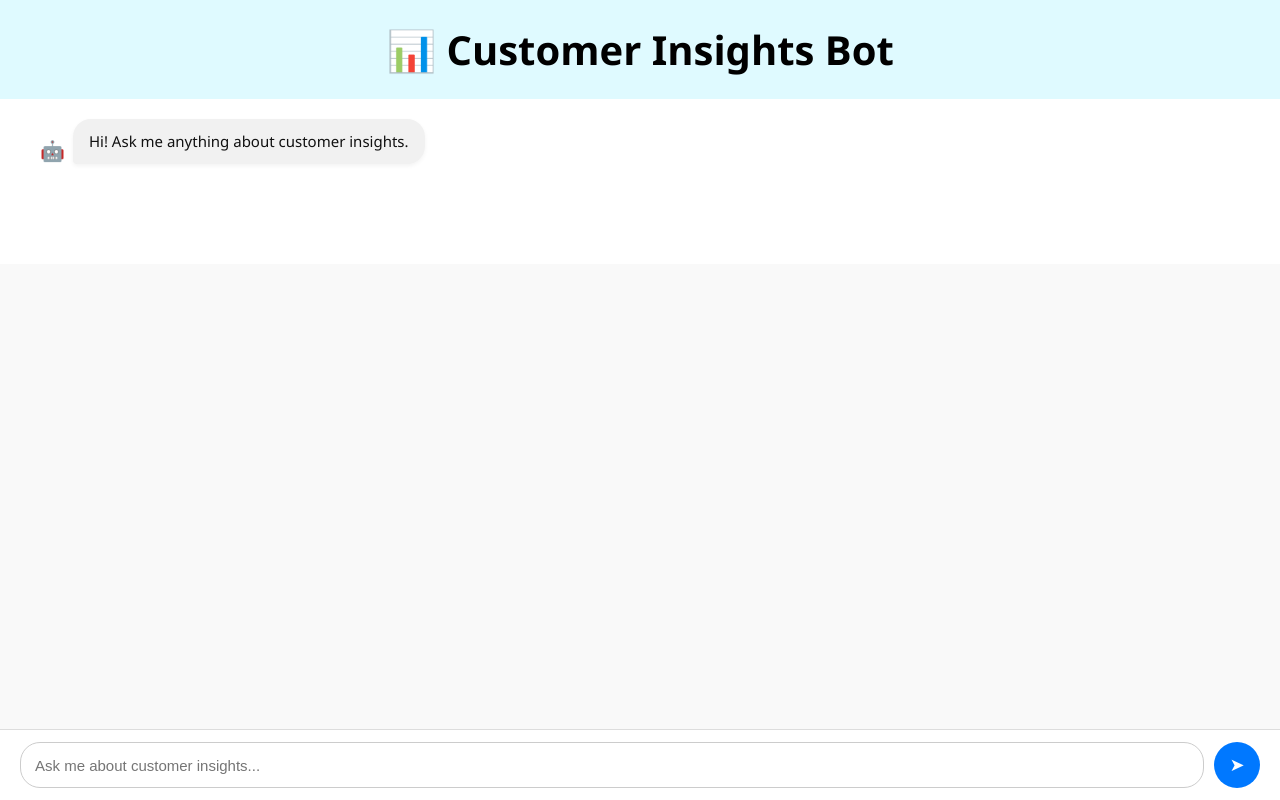
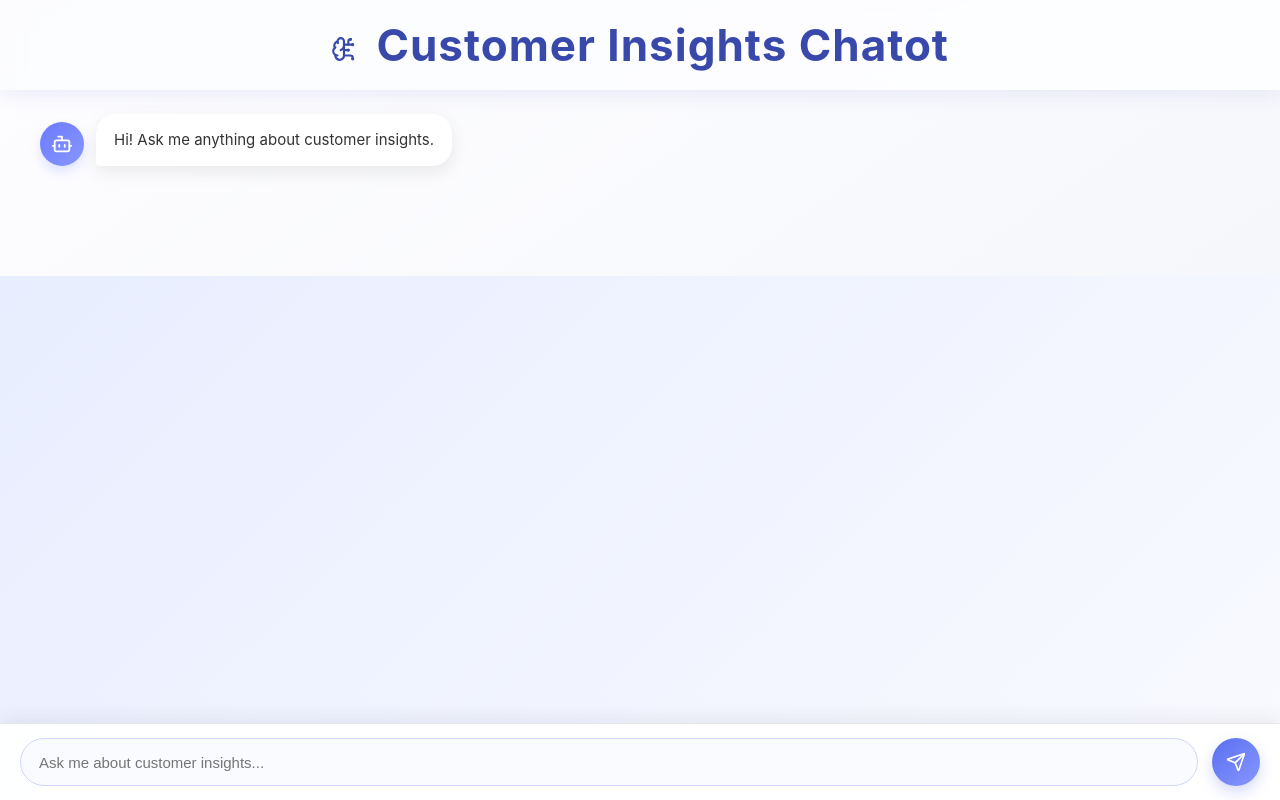
Before and after one commit to AmpleworkS/atnKB, a Flask app: page / in a window 1280 px wide. Run offline with Flask 3, Linux system fonts and the light colour scheme; some libraries are stand-ins or nearby versions.

Commit message:
updated ui

```diff
--- a/static/css/chat.css
+++ b/static/css/chat.css
@@ -7,59 +7,88 @@
 
 /* Full-page layout */
 body {
-  font-family: "Segoe UI", Tahoma, sans-serif;
-  background: #f9f9f9;
+  font-family: "Inter", "Segoe UI", Tahoma, sans-serif;
+  background: linear-gradient(135deg, #e6ecff, #f9faff);
   display: flex;
   flex-direction: column;
   height: 100vh;
+  color: #333;
+
 }
 
 /* Header */
 .chat-header {
-  background: #dffaff;
-  color: black;
-  font-size: 40px;
-  font-weight: 600;
-  padding: 22px 24px;
+  background: rgba(255, 255, 255, 0.85);
+  backdrop-filter: blur(10px);
+  color: #3949ab;
+  font-size: clamp(32px, 6vw, 44px);
+  font-weight: 700;
+  letter-spacing: 1px;
+  padding: 18px;
   text-align: center;
   position: sticky;
   top: 0;
   z-index: 10;
+  box-shadow: 0 4px 20px rgba(57, 73, 171, 0.1);
 }
 
 /* Chat window */
 .chat-window {
   flex: 1;
-  padding: 20px 40px 100px; /* ✅ bottom padding for input bar */
+  padding: 24px 40px 110px;
   overflow-y: auto;
   display: flex;
   flex-direction: column;
-  gap: 16px;
-  background: #fff;
+  gap: 18px;
+  background: linear-gradient(145deg, #fdfdff, #f6f7fb);
+  scroll-behavior: smooth;
 }
 
 /* Wrapper for avatar + bubble */
 .message-wrapper {
   display: flex;
   align-items: flex-end;
-  gap: 8px;
+  gap: 12px;
+  animation: fadeInUp 0.35s ease;
+}
+
+@keyframes fadeInUp {
+  from { opacity: 0; transform: translateY(12px); }
+  to { opacity: 1; transform: translateY(0); }
 }
 
 /* Avatar */
 .avatar {
   font-size: 20px;
+  background: linear-gradient(135deg, #6c7bff, #8797ff);
+  color: #fff;
+  border-radius: 50%;
+  padding: 10px;
+  width: 44px;
+  height: 44px;
+  display: flex;
+  align-items: center;
+  justify-content: center;
+  box-shadow: 0 6px 12px rgba(108, 123, 255, 0.2);
+  transition: transform 0.2s ease;
+}
+.avatar:hover {
+  transform: scale(1.05);
 }
 
 /* Chat bubbles */
 .message {
-  max-width: 75%;
-  padding: 12px 16px;
-  border-radius: 18px;
+  max-width: 70%;
+  padding: 14px 18px;
+  border-radius: 20px;
   font-size: 15px;
-  line-height: 1.4;
+  line-height: 1.6;
   word-wrap: break-word;
   white-space: pre-wrap;
-  box-shadow: 0 2px 4px rgba(0,0,0,0.05);
+  background: rgba(255, 255, 255, 0.8);
+  backdrop-filter: blur(8px);
+  box-shadow: 0 6px 18px rgba(0, 0, 0, 0.08);
+  transition: all 0.25s ease;
 }
 
 /* User messages */
@@ -68,15 +97,17 @@ body {
 }
 
 .message-wrapper.user .avatar {
-  order: 2; /* avatar on right */
+  order: 2;
+  background: linear-gradient(135deg, #5a6ff0, #8797ff);
 }
 
 .message-wrapper.user .message {
   order: 1;
   align-self: flex-end;
-  background: #0078ff;
+  background: linear-gradient(135deg, #5a6ff0, #8797ff);
   color: #fff;
-  border-radius: 18px 18px 4px 18px;
+  border-radius: 20px 20px 4px 20px;
+  box-shadow: 0 6px 14px rgba(90, 111, 240, 0.3);
 }
 
 /* Bot messages */
@@ -84,112 +115,138 @@ body {
   justify-content: flex-start;
 }
 
-.message-wrapper.bot .avatar {
-  order: 1; /* avatar on left */
+.message-wrapper.bot .message {
+  background: #ffffff;
+  color: #333;
+  border-radius: 20px 20px 20px 4px;
 }
 
-.message-wrapper.bot .message {
-  order: 2;
-  align-self: flex-start;
-  background: #f1f1f1;
-  color: #111;
-  border-radius: 18px 18px 18px 4px;
-}
-
-/* Card-like bot answers */
+/* Bot answers with lists */
 .message.bot ul, .message.bot ol {
   margin: 8px 0 0 20px;
+  padding-left: 10px;
 }
 
 .message.bot strong {
-  color: #0078ff;
+  color: #5a6ff0;
 }
 
 /* Input bar */
 .chat-input-bar {
   display: flex;
-  border-top: 1px solid #ddd;
-  padding: 12px 20px;
-  background: #fff;
+  border-top: 1px solid #e6e6e6;
+  padding: 14px 20px;
+  background: rgba(255, 255, 255, 0.95);
+  backdrop-filter: blur(12px);
   position: fixed;
   bottom: 0;
   left: 0;
   width: 100%;
   z-index: 100;
+  box-shadow: 0 -6px 18px rgba(0, 0, 0, 0.06);
 }
 
+/* Input field */
 #chat-input {
   flex: 1;
-  padding: 12px 14px;
-  border: 1px solid #ccc;
-  border-radius: 20px;
+  padding: 14px 18px;
+  border: 1px solid #d0d5ff;
+  border-radius: 28px;
   outline: none;
   font-size: 15px;
-  background: #fff;
+  background: #fafbff;
+  transition: border 0.25s ease, box-shadow 0.25s ease;
 }
 
+#chat-input:focus {
+  border-color: #5a6ff0;
+  box-shadow: 0 0 12px rgba(90,111,240,0.3);
+}
+
+/* Send button */
 #send-btn {
-  margin-left: 10px;
-  background: #0078ff;
+  margin-left: 14px;
+  background: linear-gradient(135deg, #5a6ff0, #8797ff);
   border: none;
   color: #fff;
   font-size: 18px;
   border-radius: 50%;
   cursor: pointer;
-  width: 46px;
-  height: 46px;
+  width: 48px;
+  height: 48px;
   display: flex;
   align-items: center;
   justify-content: center;
-  transition: background 0.2s ease;
+  box-shadow: 0 6px 14px rgba(90, 111, 240, 0.25);
+  transition: transform 0.2s ease, box-shadow 0.3s ease;
 }
 
 #send-btn:hover {
-  background: #005fcc;
+  transform: scale(1.1) rotate(5deg);
+  box-shadow: 0 6px 18px rgba(90, 111, 240, 0.35);
 }
 
-/* =============================
-   Typing dots (bot is thinking)
-   ============================= */
+/* Typing dots */
 .typing-dots {
   display: inline-flex;
-  gap: 4px;
+  gap: 5px;
 }
 
 .typing-dots span {
   width: 8px;
   height: 8px;
-  background: #0078ff;
+  background: #5a6ff0;
   border-radius: 50%;
   display: inline-block;
   animation: bounce 1.2s infinite;
 }
 
-.typing-dots span:nth-child(2) {
-  animation-delay: 0.2s;
+.typing-dots span:nth-child(2) { animation-delay: 0.2s; }
+.typing-dots span:nth-child(3) { animation-delay: 0.4s; }
+
+@keyframes bounce {
+  0%, 80%, 100% { transform: scale(0.6); opacity: 0.6; }
+  40% { transform: scale(1); opacity: 1; }
 }
 
-.typing-dots span:nth-child(3) {
-  animation-delay: 0.4s;
-}
-
-@keyframes bounce {
-  0%, 80%, 100% {
-    transform: scale(0.6);
-    opacity: 0.6;
-  }
-  40% {
-    transform: scale(1);
-    opacity: 1;
-  }
-}
-
-/* Typing indicator bubble styled like bot message */
+/* Typing indicator bubble */
 .message-wrapper.bot.typing .message {
-  background: #f1f1f1;
-  border-radius: 18px 18px 18px 4px;
+  background: #f1f3f9;
+  border-radius: 20px 20px 20px 4px;
   padding: 12px 16px;
   display: inline-flex;
   align-items: center;
-  gap: 4px;
+  gap: 6px;
+  box-shadow: 0 4px 12px rgba(0,0,0,0.08);
 }
+.avatar {
+  display: flex;
+  align-items: center;
+  justify-content: center;
+  background: linear-gradient(135deg, #6c7bff, #8797ff);
+  border-radius: 50%;
+  width: 44px;
+  height: 44px;
+  box-shadow: 0 6px 12px rgba(108, 123, 255, 0.2);
+  transition: transform 0.2s ease;
+}
+.avatar:hover {
+  transform: scale(1.05);
+}
+.avatar svg {
+  width: 22px;
+  height: 22px;
+  stroke: #fff; /* white for contrast */
+}
+.chat-header svg {
+  width: 26px;
+  height: 26px;
+  stroke: #3949ab;
+  vertical-align: middle;
+  margin-right: 8px;
+}
+#send-btn svg {
+  width: 20px;
+  height: 20px;
+  stroke: #fff;
+}
--- a/static/js/chat.js
+++ b/static/js/chat.js
@@ -11,26 +11,6 @@ document.addEventListener("DOMContentLoaded", () => {
       .replace(/\n/g, "<br>");                           // line breaks
   }
 
-  // Add chat message
-  function addMessage(content, role) {
-    const wrapper = document.createElement("div");
-    wrapper.classList.add("message-wrapper", role);
-
-    const msg = document.createElement("div");
-    msg.classList.add("message", role);
-    msg.innerHTML = formatMessage(content);
-
-    const avatar = document.createElement("div");
-    avatar.classList.add("avatar");
-    avatar.textContent = role === "bot" ? "🤖" : "👤";
-
-    wrapper.appendChild(role === "bot" ? avatar : msg);
-    wrapper.appendChild(role === "bot" ? msg : avatar);
-
-    chatWindow.appendChild(wrapper);
-    chatWindow.scrollTop = chatWindow.scrollHeight;
-    return wrapper;
-  }
 
   // Add typing indicator
   function showTyping() {
@@ -56,6 +36,61 @@ document.addEventListener("DOMContentLoaded", () => {
     chatWindow.scrollTop = chatWindow.scrollHeight;
     return wrapper;
   }
+  // Add chat message
+function addMessage(content, role) {
+  const wrapper = document.createElement("div");
+  wrapper.classList.add("message-wrapper", role);
+
+  const msg = document.createElement("div");
+  msg.classList.add("message", role);
+  msg.innerHTML = formatMessage(content);
+
+  const avatar = document.createElement("div");
+  avatar.classList.add("avatar");
+
+  // Use Lucide instead of emoji
+  avatar.innerHTML =
+    role === "bot"
+      ? '<i data-lucide="bot"></i>'
+      : '<i data-lucide="user"></i>';
+
+  wrapper.appendChild(role === "bot" ? avatar : msg);
+  wrapper.appendChild(role === "bot" ? msg : avatar);
+
+  chatWindow.appendChild(wrapper);
+  chatWindow.scrollTop = chatWindow.scrollHeight;
+
+  lucide.createIcons(); // refresh icons
+  return wrapper;
+}
+
+// Typing indicator
+function showTyping() {
+  const wrapper = document.createElement("div");
+  wrapper.classList.add("message-wrapper", "bot", "typing");
+
+  const msg = document.createElement("div");
+  msg.classList.add("message", "bot");
+
+  const dots = document.createElement("div");
+  dots.classList.add("typing-dots");
+  dots.innerHTML = "<span></span><span></span><span></span>";
+
+  const avatar = document.createElement("div");
+  avatar.classList.add("avatar");
+  avatar.innerHTML = '<i data-lucide="bot"></i>';
+
+  msg.appendChild(dots);
+  wrapper.appendChild(avatar);
+  wrapper.appendChild(msg);
+
+  chatWindow.appendChild(wrapper);
+  chatWindow.scrollTop = chatWindow.scrollHeight;
+
+  lucide.createIcons();
+  return wrapper;
+}
+
 
   function sendMessage() {
     const text = chatInput.value.trim();
--- a/templates/base.html
+++ b/templates/base.html
@@ -5,6 +5,8 @@
   <meta name="viewport" content="width=device-width, initial-scale=1" />
   <title>{% block title %}Customer Insights • Chatbot{% endblock %}</title>
   <link rel="stylesheet" href="{{ url_for('static', filename='css/chat.css') }}">
+  <!-- Lucide icons -->
+  <script src="https://unpkg.com/lucide@latest"></script>
 </head>
 <body>
   <div id="chat-app">
--- a/templates/chat.html
+++ b/templates/chat.html
@@ -2,18 +2,15 @@
 {% block body %}
   <!-- Header -->
   <div class="chat-header">
-    📊 Customer Insights Bot
+    <i data-lucide="brain-circuit"></i> Customer Insights Chatot
   </div>
 
   <!-- Chat Window -->
-  <div class="chat-window" id="chat-window">
-    <!-- Messages will load dynamically -->
-  </div>
+  <div class="chat-window" id="chat-window"></div>
 
   <!-- Input -->
   <div class="chat-input-bar">
     <input id="chat-input" type="text" placeholder="Ask me about customer insights..." />
-    <button id="send-btn">➤</button>
+    <button id="send-btn"><i data-lucide="send"></i></button>
   </div>
-
 {% endblock %}
```
